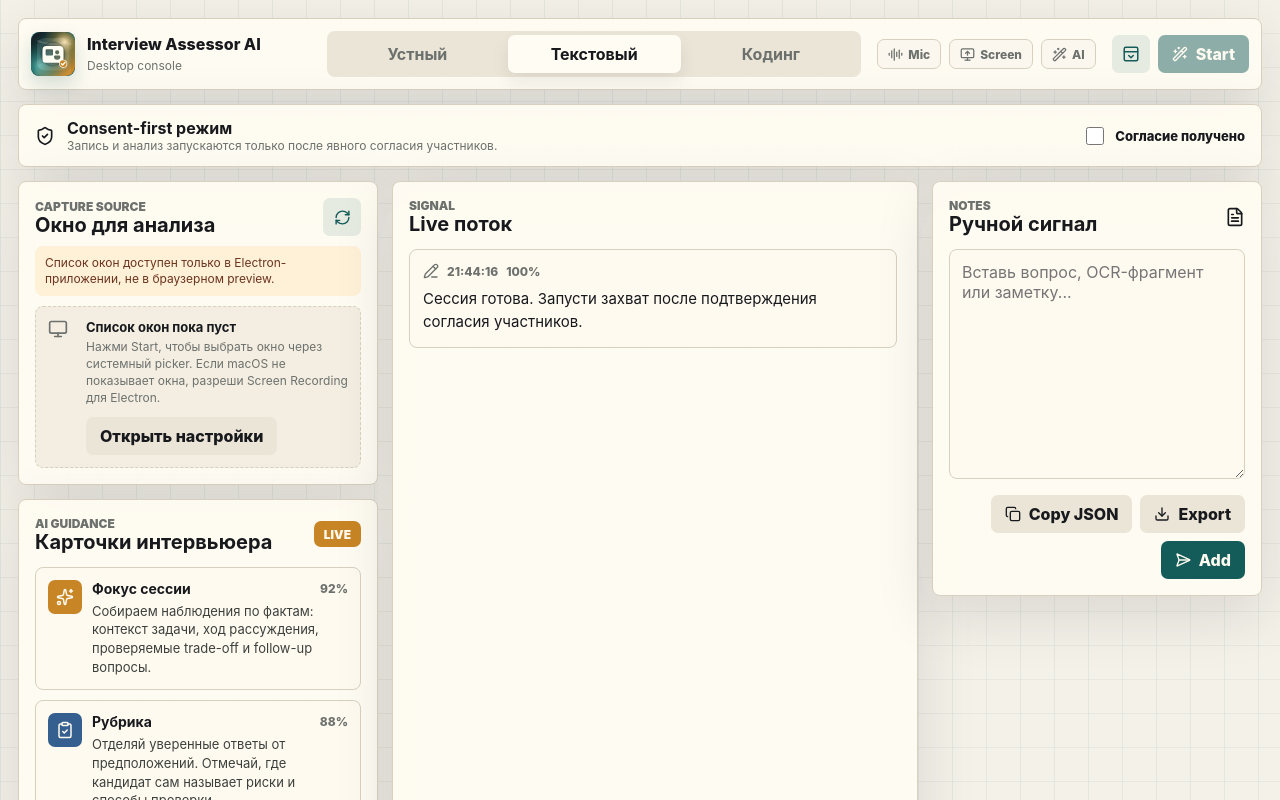
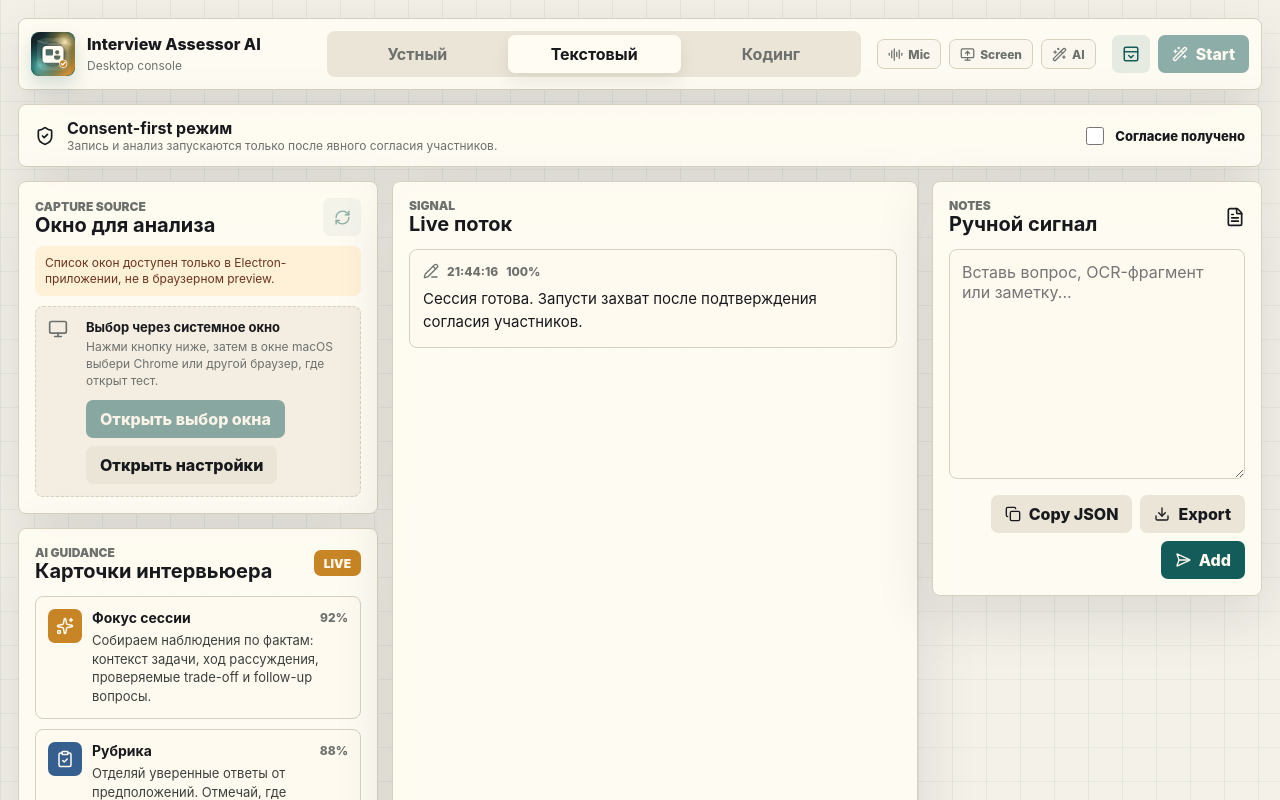
Before and after one commit to fedor11235/interview-assessor-ai, a React (Vite) app in the folder src/renderer/: page / in a window 1280 px wide. Both pictures are taken after a click on the button "Текстовый". Shown: the top 800 px of the page. Built offline with nearby package versions, Linux system fonts and the light colour scheme.

Commit message:
Clarify system window picker UI

```diff
--- a/src/renderer/src/App.tsx
+++ b/src/renderer/src/App.tsx
@@ -67,6 +67,7 @@ export function App() {
   const [manualSignal, setManualSignal] = useState('')
   const [captureSources, setCaptureSources] = useState<CaptureSourceDescriptor[]>([])
   const [selectedSourceId, setSelectedSourceId] = useState<string>()
+  const [systemPickedSourceName, setSystemPickedSourceName] = useState('')
   const [sourceLoading, setSourceLoading] = useState(false)
   const [sourceError, setSourceError] = useState<string>()
   const [screenAccessStatus, setScreenAccessStatus] = useState<ScreenAccessStatus>('unknown')
@@ -130,7 +131,7 @@ export function App() {
     }
 
     void window.assessor?.updateOverlay(createOverlaySnapshot())
-  }, [capture, captureSources, insights, isOverlay, mode, selectedSourceId, transcript])
+  }, [capture, captureSources, insights, isOverlay, mode, selectedSourceId, systemPickedSourceName, transcript])
 
   async function refreshCaptureSources(): Promise<CaptureSourceDescriptor[]> {
     setSourceLoading(true)
@@ -186,6 +187,8 @@ export function App() {
 
       if (wantsScreen) {
         handlesRef.current.screenStream = await startScreenCapture(selectedSourceId)
+        const pickedTrack = handlesRef.current.screenStream.getVideoTracks()[0]
+        setSystemPickedSourceName(pickedTrack?.label || 'Выбранное окно')
       }
 
       if (wantsMic) {
@@ -230,6 +233,7 @@ export function App() {
     stopMediaStream(handlesRef.current.screenStream)
     stopMediaStream(handlesRef.current.microphoneStream)
     handlesRef.current = {}
+    setSystemPickedSourceName('')
     setCapture(emptyCapture)
     void window.assessor?.updateOverlay({ ...createOverlaySnapshot(), capture: emptyCapture })
   }
@@ -246,7 +250,7 @@ export function App() {
   }
 
   function getSelectedSourceName(): string | undefined {
-    return captureSources.find((source) => source.id === selectedSourceId)?.name
+    return systemPickedSourceName || captureSources.find((source) => source.id === selectedSourceId)?.name
   }
 
   function submitManualSignal(): void {
@@ -283,15 +287,15 @@ export function App() {
 
     return (
       <main className="overlay-shell">
+        <section className="overlay-answer-panel" aria-label="AI overlay answers">
           <div className="overlay-handle">
             <Move size={16} aria-hidden="true" />
-          <span>AI ответы поверх экрана</span>
+            <span>AI ответы</span>
             <button type="button" onClick={() => window.assessor?.closeOverlay()} aria-label="Close overlay">
               <X size={16} aria-hidden="true" />
             </button>
           </div>
 
-        <section className="overlay-answer-panel" aria-label="AI overlay answers">
           <header className="overlay-status">
             <span className={capture.running ? 'overlay-dot active' : 'overlay-dot'} />
             <strong>{capture.running ? 'Live overlay' : 'Overlay ready'}</strong>
@@ -374,11 +378,13 @@ export function App() {
             <SourcePicker
               sources={captureSources}
               selectedSourceId={selectedSourceId}
+              selectedSourceName={getSelectedSourceName()}
               accessStatus={screenAccessStatus}
-              disabled={capture.running}
+              disabled={capture.running || !consentAccepted}
               loading={sourceLoading}
               error={sourceError}
               onRefresh={refreshCaptureSources}
+              onChooseWindow={startCapture}
               onOpenScreenSettings={() => void window.assessor?.openScreenSettings()}
               onSelect={setSelectedSourceId}
             />
--- a/src/renderer/src/components/SourcePicker.tsx
+++ b/src/renderer/src/components/SourcePicker.tsx
@@ -3,11 +3,13 @@ import { AppWindow, Check, Monitor, RefreshCw } from 'lucide-react'
 interface SourcePickerProps {
   sources: CaptureSourceDescriptor[]
   selectedSourceId?: string
+  selectedSourceName?: string
   accessStatus?: ScreenAccessStatus
   disabled?: boolean
   loading?: boolean
   error?: string
   onRefresh: () => void
+  onChooseWindow: () => void
   onOpenScreenSettings: () => void
   onSelect: (sourceId: string) => void
 }
@@ -15,11 +17,13 @@ interface SourcePickerProps {
 export function SourcePicker({
   sources,
   selectedSourceId,
+  selectedSourceName,
   accessStatus,
   disabled,
   loading,
   error,
   onRefresh,
+  onChooseWindow,
   onOpenScreenSettings,
   onSelect
 }: SourcePickerProps) {
@@ -42,6 +46,7 @@ export function SourcePicker({
       </header>
 
       {error ? <p className="source-error">{error}</p> : null}
+      {selectedSourceName ? <p className="source-selected">Источник: {selectedSourceName}</p> : null}
 
       {sources.length > 0 ? (
         <div className="source-list">
@@ -71,16 +76,20 @@ export function SourcePicker({
         <div className="source-empty">
           <Monitor size={20} aria-hidden="true" />
           <div>
-            <strong>Список окон пока пуст</strong>
+            <strong>Выбор через системное окно</strong>
             <p>
-              Нажми Start, чтобы выбрать окно через системный picker. Если macOS не показывает окна, разреши Screen
-              Recording для Electron.
+              Нажми кнопку ниже, затем в окне macOS выбери Chrome или другой браузер, где открыт тест.
             </p>
-            {accessStatus && accessStatus !== 'granted' ? (
-              <button type="button" className="secondary-button" onClick={onOpenScreenSettings}>
-                Открыть настройки
+            <div className="source-empty-actions">
+              <button type="button" className="primary-button" disabled={disabled} onClick={onChooseWindow}>
+                Открыть выбор окна
               </button>
-            ) : null}
+              {accessStatus && accessStatus !== 'granted' ? (
+                <button type="button" className="secondary-button" onClick={onOpenScreenSettings}>
+                  Открыть настройки
+                </button>
+              ) : null}
+            </div>
           </div>
         </div>
       )}
--- a/src/renderer/src/styles/app.css
+++ b/src/renderer/src/styles/app.css
@@ -540,6 +540,17 @@ meter {
   line-height: 1.35;
 }
 
+.source-selected {
+  margin: 0 0 10px;
+  padding: 9px 10px;
+  border-radius: 8px;
+  color: var(--teal);
+  background: rgba(20, 92, 89, 0.1);
+  font-size: 12px;
+  font-weight: 800;
+  line-height: 1.35;
+}
+
 .source-empty {
   display: grid;
   grid-template-columns: 28px minmax(0, 1fr);
@@ -561,6 +572,12 @@ meter {
   margin: 4px 0 10px;
   font-size: 12px;
   line-height: 1.4;
+}
+
+.source-empty-actions {
+  display: flex;
+  flex-wrap: wrap;
+  gap: 8px;
 }
 
 .notes-panel {
@@ -607,27 +624,24 @@ meter {
   align-items: center;
   justify-content: space-between;
   gap: 10px;
-  min-height: 38px;
-  margin-bottom: 8px;
-  padding: 0 8px 0 12px;
-  border: 1px solid rgba(216, 208, 191, 0.9);
-  border-radius: 8px;
-  color: #fffaf0;
-  background: rgba(23, 25, 29, 0.86);
-  font-size: 13px;
+  min-height: 30px;
+  padding: 0 0 8px;
+  border-bottom: 1px solid rgba(255, 252, 243, 0.13);
+  color: rgba(255, 252, 243, 0.74);
+  background: transparent;
+  font-size: 12px;
   font-weight: 900;
-  backdrop-filter: blur(16px);
 }
 
 .overlay-handle button {
   -webkit-app-region: no-drag;
   display: grid;
-  width: 28px;
-  height: 28px;
+  width: 30px;
+  height: 30px;
   place-items: center;
   border-radius: 7px;
   color: #fffaf0;
-  background: rgba(255, 250, 240, 0.12);
+  background: rgba(255, 250, 240, 0.1);
   cursor: pointer;
 }
 
@@ -635,7 +649,7 @@ meter {
   pointer-events: auto;
   display: grid;
   gap: 10px;
-  max-height: calc(100vh - 54px);
+  max-height: calc(100vh - 16px);
   overflow: auto;
   padding: 12px;
   border: 1px solid rgba(255, 252, 243, 0.26);
```
Lines whose indentation alone changed are shown as unchanged.
